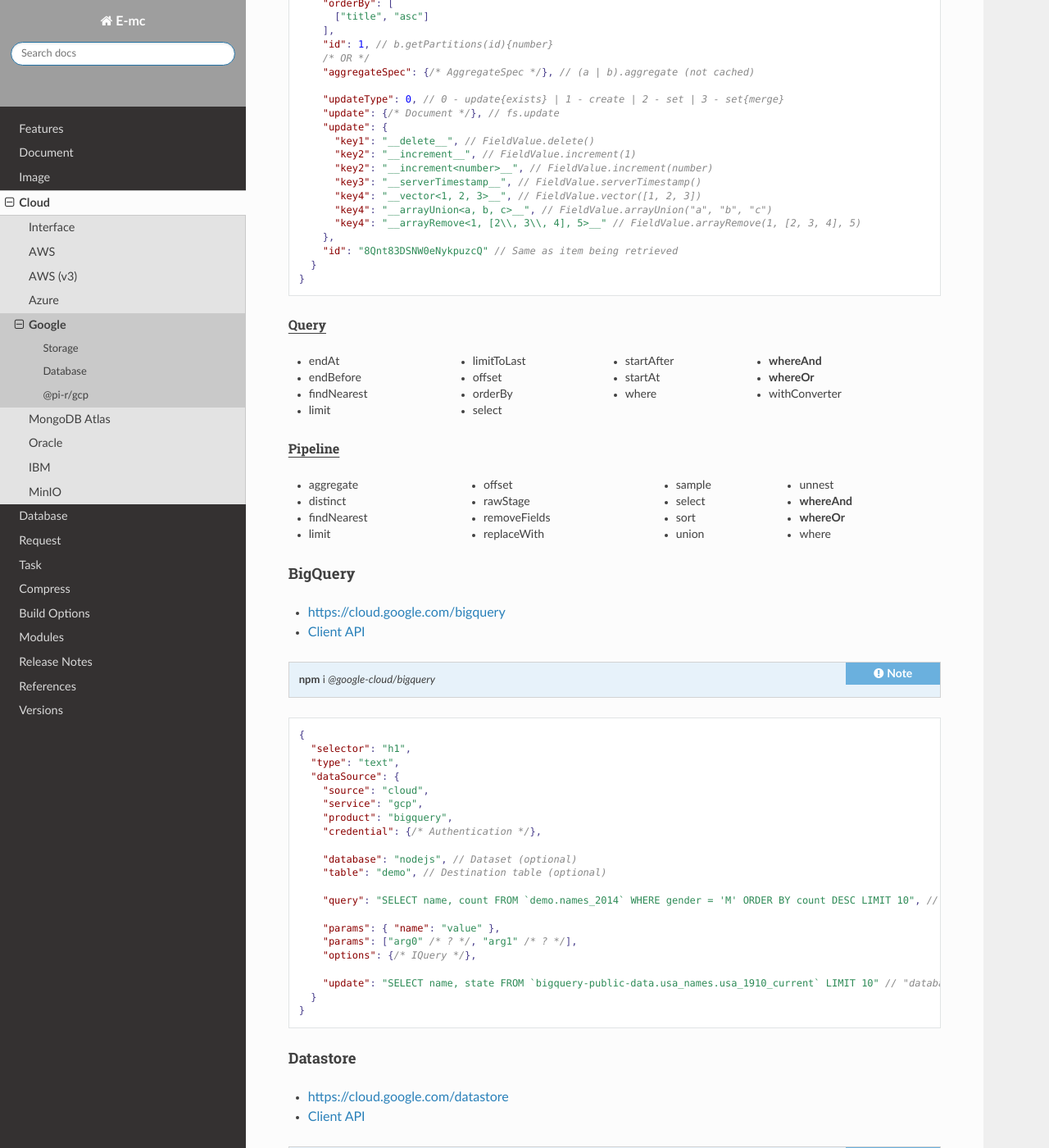
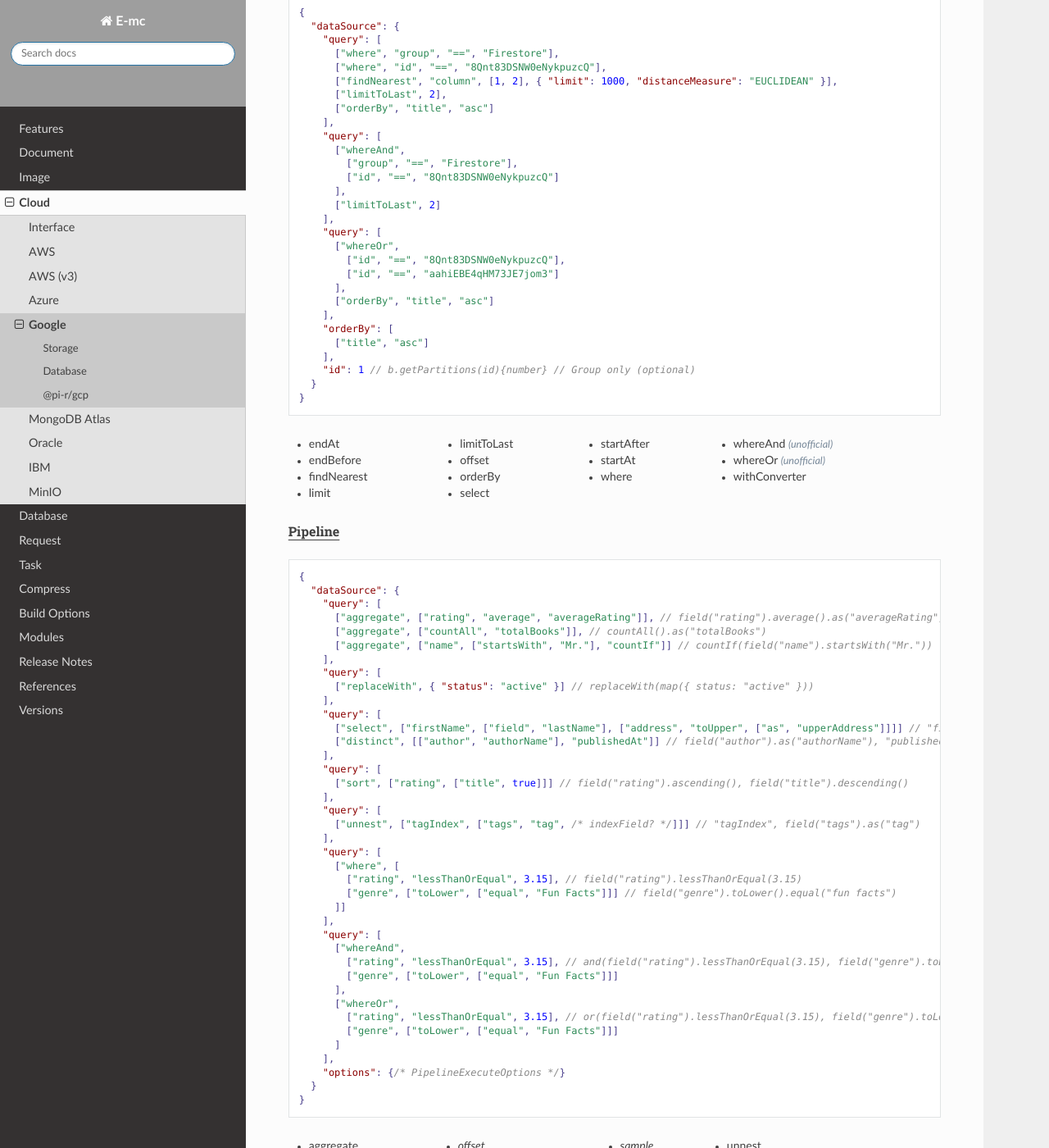
Before and after one commit to anpham6/chrome-docs, a Sphinx documentation site: the page built from source/cloud/gcp.rst, in a window 1280 px wide and 1400 px high, scrolled down 5846 px. Shown: the whole window at 82% size. Built offline with Sphinx 7.4.7 and the Read the Docs theme 3.1.0, drawn with Linux system fonts in a browser that asks for light colours; some of the changed text lies outside the part shown; grey boxes are pictures that could not be loaded.

Commit message:
GCP: Firestore sub-sections for Query and Pipeline were created.

```diff
--- a/source/cloud/gcp.rst
+++ b/source/cloud/gcp.rst
@@ -352,6 +326,38 @@ Firestore
 Query
 """""
 
+::
+
+  {
+    "dataSource": {
+      "query": [
+        ["where", "group", "==", "Firestore"],
+        ["where", "id", "==", "8Qnt83DSNW0eNykpuzcQ"],
+        ["findNearest", "column", [1, 2], { "limit": 1000, "distanceMeasure": "EUCLIDEAN" }],
+        ["limitToLast", 2],
+        ["orderBy", "title", "asc"]
+      ],
+      "query": [
+        ["whereAnd",
+          ["group", "==", "Firestore"],
+          ["id", "==", "8Qnt83DSNW0eNykpuzcQ"]
+        ],
+        ["limitToLast", 2]
+      ],
+      "query": [
+        ["whereOr",
+          ["id", "==", "8Qnt83DSNW0eNykpuzcQ"],
+          ["id", "==", "aahiEBE4qHM73JE7jom3"]
+        ],
+        ["orderBy", "title", "asc"]
+      ],
+      "orderBy": [
+        ["title", "asc"]
+      ],
+      "id": 1 // b.getPartitions(id){number} // Group only (optional)
+    }
+  }
+
 .. hlist::
   :columns: 4
 
@@ -366,32 +372,76 @@ Query
   - startAfter
   - startAt
   - where
-  - **whereAnd**
-  - **whereOr**
+  - whereAnd :alt:`(unofficial)`
+  - whereOr :alt:`(unofficial)`
   - withConverter
 
 Pipeline
 """"""""
+
+::
+
+  {
+    "dataSource": {
+      "query": [
+        ["aggregate", ["rating", "average", "averageRating"]], // field("rating").average().as("averageRating")
+        ["aggregate", ["countAll", "totalBooks"]], // countAll().as("totalBooks")
+        ["aggregate", ["name", ["startsWith", "Mr."], "countIf"]] // countIf(field("name").startsWith("Mr."))
+      ],
+      "query": [
+        ["replaceWith", { "status": "active" }] // replaceWith(map({ status: "active" }))
+      ],
+      "query": [
+        ["select", ["firstName", ["field", "lastName"], ["address", "toUpper", ["as", "upperAddress"]]]] // "firstName", field("lastName"), field("address").toUpper().as("upperAddress")
+        ["distinct", [["author", "authorName"], "publishedAt"]] // field("author").as("authorName"), "publishedAt"
+      ],
+      "query": [
+        ["sort", ["rating", ["title", true]]] // field("rating").ascending(), field("title").descending()
+      ],
+      "query": [
+        ["unnest", ["tagIndex", ["tags", "tag", /* indexField? */]]] // "tagIndex", field("tags").as("tag")
+      ],
+      "query": [
+        ["where", [
+          ["rating", "lessThanOrEqual", 3.15], // field("rating").lessThanOrEqual(3.15)
+          ["genre", ["toLower", ["equal", "Fun Facts"]]] // field("genre").toLower().equal("fun facts")
+        ]]
+      ],
+      "query": [
+        ["whereAnd",
+          ["rating", "lessThanOrEqual", 3.15], // and(field("rating").lessThanOrEqual(3.15), field("genre").toLower().equal("fun facts"))
+          ["genre", ["toLower", ["equal", "Fun Facts"]]]
+        ],
+        ["whereOr",
+          ["rating", "lessThanOrEqual", 3.15], // or(field("rating").lessThanOrEqual(3.15), field("genre").toLower().equal("fun facts"))
+          ["genre", ["toLower", ["equal", "Fun Facts"]]]
+        ]
+      ],
+      "options": {/* PipelineExecuteOptions */}
+    }
+  }
 
 .. hlist::
   :columns: 4
 
   - aggregate
   - distinct
-  - findNearest
-  - limit
-  - offset
-  - rawStage
-  - removeFields
+  - *findNearest*
+  - *limit*
+  - *offset*
+  - *rawStage*
+  - *removeFields*
   - replaceWith
-  - sample
+  - *sample*
   - select
   - sort
-  - union
+  - *union*
   - unnest
-  - **whereAnd**
-  - **whereOr**
+  - whereAnd :alt:`(unofficial)`
+  - whereOr :alt:`(unofficial)`
   - where
+
+.. note:: Methods in *italic* have their **query** parameters passed in directly without modification.
 
 BigQuery
 ^^^^^^^^
@@ -628,6 +678,10 @@ Realtime Database
 @pi-r/gcp
 =========
 
+.. versionadded:: 0.12.0
+
+  - *Firestore* pipeline :alt:`(beta)` queries are supported.
+
 .. versionadded:: 0.11.0
 
   - *GCPStorage* properties **upload** | **download** extended :target:`CopyObjectAction` as :alt:`copyObject | copyObject[]`.
```
Also changed, not shown: other parts of source/cloud/gcp.rst (+3 -29 lines).
